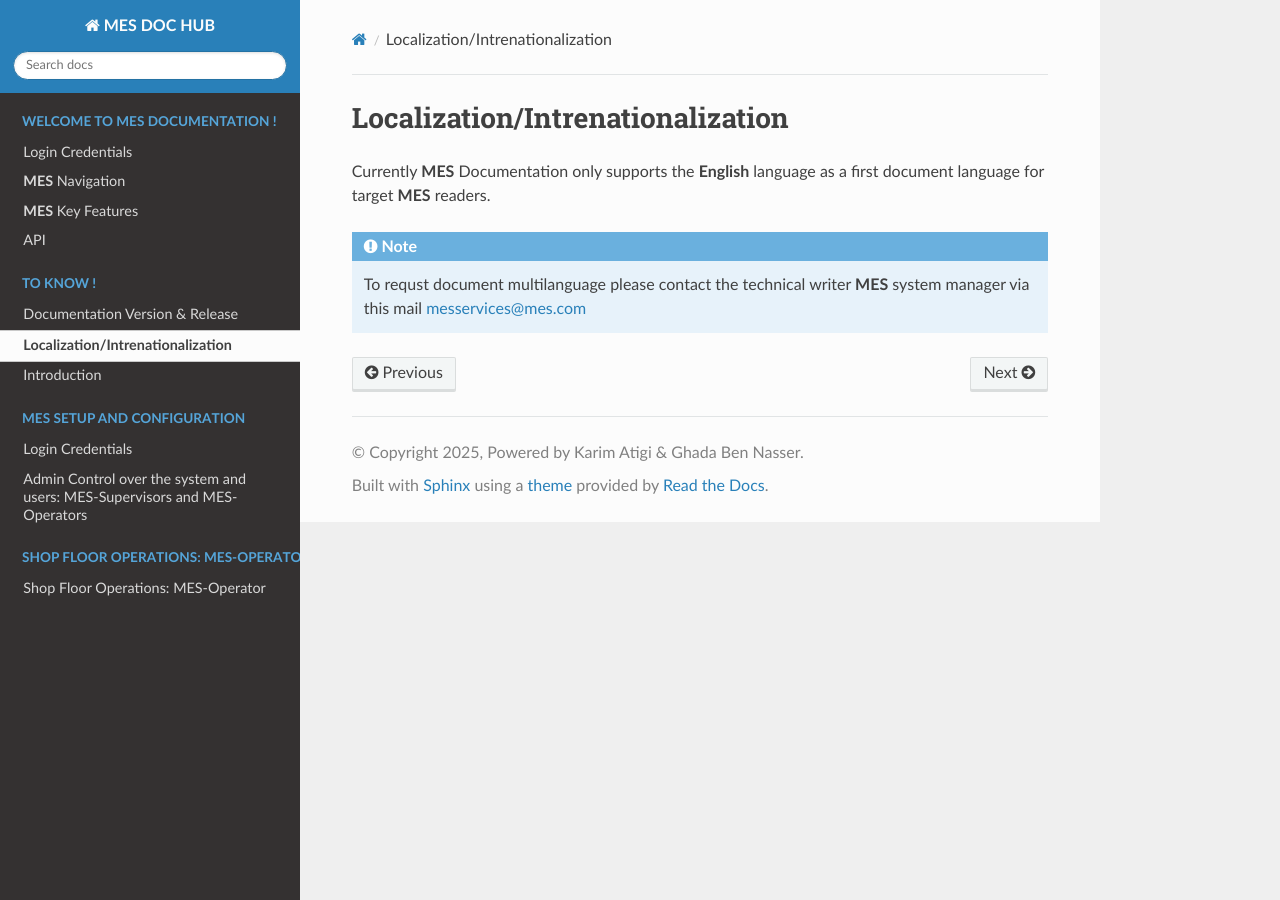
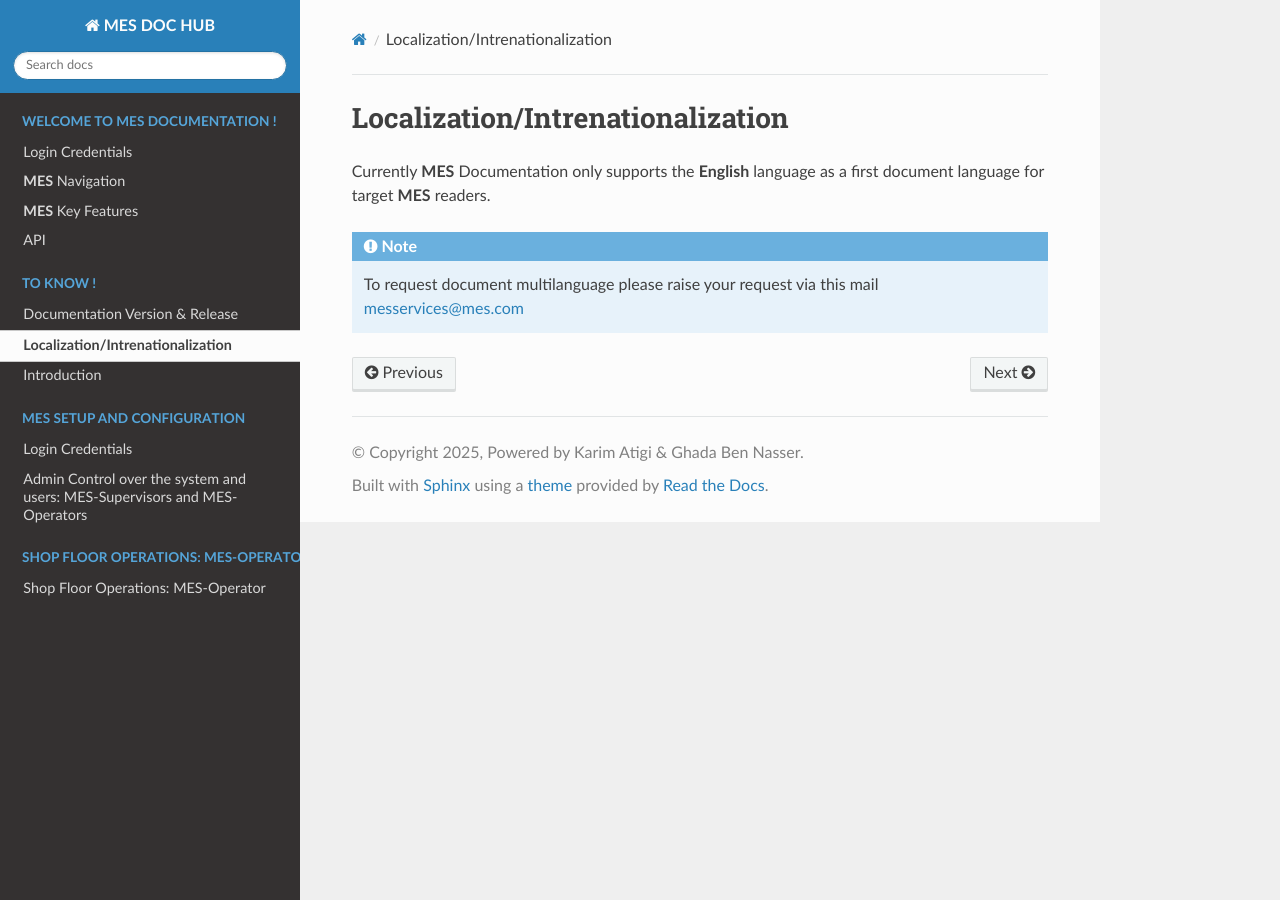
Before and after one commit to ghadiben0/-rtd-tutorial-ghadi2, a Sphinx documentation site: the page built from docs/source/translation.rst, in a window 1280 px wide. Built offline with Sphinx 7.4.7 and the Read the Docs theme 3.1.0, drawn with Linux system fonts in a browser that asks for light colours.

Commit message:
Update translation.rst

```diff
--- a/docs/source/translation.rst
+++ b/docs/source/translation.rst
@@ -5,4 +5,4 @@ Currently **MES** Documentation only supports the **English** language as a firs
 
 .. note::
 
-   To requst document multilanguage please contact the technical writer **MES** system manager via this mail messervices@mes.com
+   To request document multilanguage please raise your request via this mail messervices@mes.com
```
